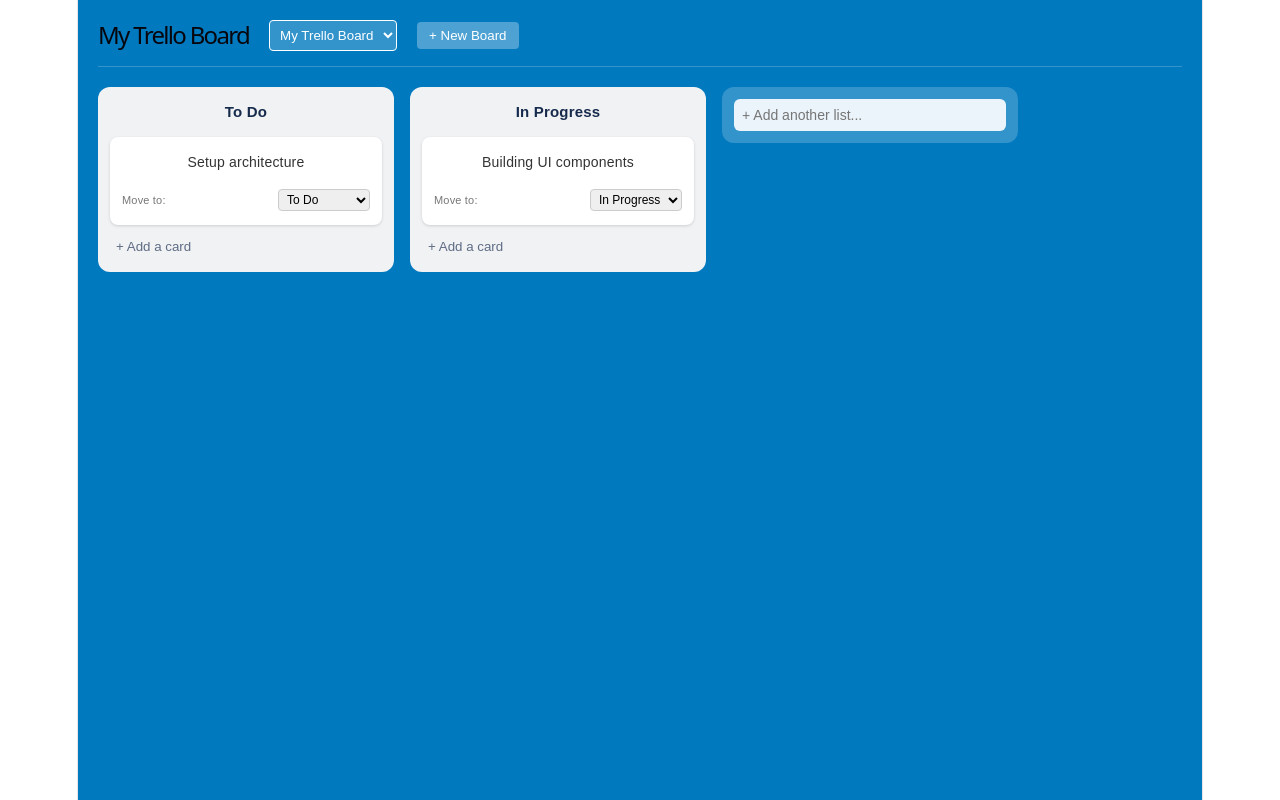
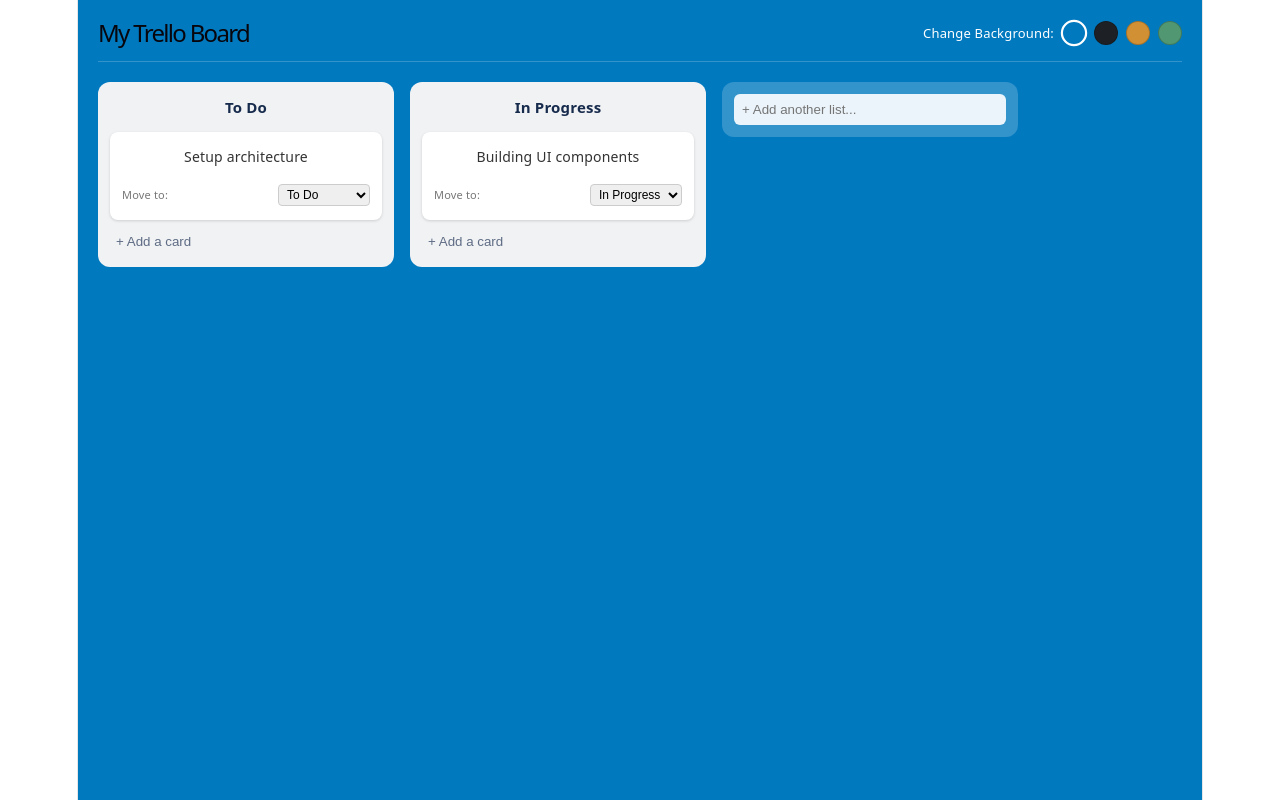
Before and after one commit to najiullah2006/arbisoft, a React (Vite) app: page /boards/b1 in a window 1280 px wide. Built offline with nearby package versions, Linux system fonts and the light colour scheme.

Commit message:
some changes just to check it out.

```diff
--- a/package.json
+++ b/package.json
@@ -11,7 +11,8 @@
   },
   "dependencies": {
     "react": "^19.2.7",
-    "react-dom": "^19.2.7"
+    "react-dom": "^19.2.7",
+    "react-router-dom": "^7.18.1"
   },
   "devDependencies": {
     "@eslint/js": "^10.0.1",
--- a/src/App.jsx
+++ b/src/App.jsx
@@ -1,14 +1,35 @@
 import React from 'react';
+import { BrowserRouter, Routes, Route, Navigate } from 'react-router-dom';
 import { CurrentBoardProvider } from './context/CurrentBoardContext';
-import Board from './components/board'; // matching lowercase from your image_8885c5.png
+import { ThemeProvider } from './context/ThemeContext'; // 👈 1. IMPORT IT HERE
+import { UserProvider } from './context/UserContext';
+import BoardListingPage from './components/BoardListingPage';
+import Board from './components/board';
+import CardDetailsPage from './components/CardDetailsPage';
 
 function App() {
   return (
-    <CurrentBoardProvider>
-      <div className="app-container" style={{ minHeight: '100vh', fontFamily: 'sans-serif', background: '#0079bf', color: '#fff' }}>
-        <Board />
-      </div>
-    </CurrentBoardProvider>
+    <ThemeProvider> {/* 👈 2. WRAP EVERYTHING AT THE VERY TOP */}
+      <UserProvider>
+        <CurrentBoardProvider>
+          <BrowserRouter>
+            <Routes>
+              {/* Redirect home traffic to /boards */}
+              <Route path="/" element={<Navigate to="/boards" replace />} />
+
+              {/* Route: Board Listing page */}
+              <Route path="/boards" element={<BoardListingPage />} />
+
+              {/* Route: Board Details page */}
+              <Route path="/boards/:boardId" element={<Board />} >
+                {/* Nested Route: Card Details modal */}
+                <Route path="card/:cardId" element={<CardDetailsPage />} />
+              </Route>
+            </Routes>
+          </BrowserRouter>
+        </CurrentBoardProvider>
+      </UserProvider>
+    </ThemeProvider>
   );
 }
 
--- a/src/components/board.jsx
+++ b/src/components/board.jsx
@@ -1,12 +1,12 @@
 import React, { useState } from 'react';
 import { useCurrentBoard } from '../context/CurrentBoardContext';
+import { useTheme } from '../context/ThemeContext'; // 👈 Import the theme hook
 import List from './list';
 
 const Board = () => {
-  const { boards, board, setCurrentBoardId, createBoard, createList } = useCurrentBoard();
+  const { board, createList } = useCurrentBoard();
+  const { currentBg, setCurrentBg, colors } = useTheme(); // 👈 Destructure theme states
   const [newListTitle, setNewListTitle] = useState('');
-  const [newBoardName, setNewBoardName] = useState('');
-  const [isCreatingBoard, setIsCreatingBoard] = useState(false);
 
   const handleListSubmit = (e) => {
     e.preventDefault();
@@ -15,49 +15,41 @@
     setNewListTitle('');
   };
 
-  const handleBoardSubmit = (e) => {
-    e.preventDefault();
-    if (!newBoardName.trim()) return;
-    createBoard(newBoardName);
-    setNewBoardName('');
-    setIsCreatingBoard(false);
-  };
+  return (
+    <div style={{
+      padding: '20px',
+      height: '100vh',
+      boxSizing: 'border-box',
+      background: currentBg, // 👈 THE COLOR IS NOW DYNAMIC
+      color: '#fff',
+      transition: 'background 0.3s ease' // Makes color switches smooth
+    }}>
 
-  return (
-    <div style={{ padding: '20px', height: '100vh', boxSizing: 'border-box' }}>
-      {/* Board Navigation Toolbar */}
-      <div style={{ display: 'flex', gap: '20px', alignItems: 'center', marginBottom: '20px', borderBottom: '1px solid rgba(255,255,255,0.2)', paddingBottom: '15px' }}>
+      {/* Header Toolbar */}
+      <div style={{ display: 'flex', justifyContent: 'space-between', alignItems: 'center', marginBottom: '20px', borderBottom: '1px solid rgba(255,255,255,0.2)', paddingBottom: '15px' }}>
         <h1 style={{ margin: 0, fontSize: '24px' }}>{board.name}</h1>
 
-        {/* Dropdown to switch boards */}
-        <select
-          value={board.id}
-          onChange={(e) => setCurrentBoardId(e.target.value)}
-          style={{ padding: '6px', borderRadius: '4px', background: 'rgba(255,255,255,0.2)', color: '#fff', border: '1px solid #fff' }}
-        >
-          {boards.map(b => (
-            <option key={b.id} value={b.id} style={{ color: '#000' }}>{b.name}</option>
+        {/* 🎨 Color Scheme Picker Buttons */}
+        <div style={{ display: 'flex', gap: '8px', alignItems: 'center' }}>
+          <span style={{ fontSize: '13px', fontWeight: '500' }}>Change Background:</span>
+          {Object.entries(colors).map(([key, value]) => (
+            <button
+              key={key}
+              onClick={() => setCurrentBg(value)}
+              style={{
+                width: '24px',
+                height: '24px',
+                borderRadius: '50%',
+                background: value,
+                border: currentBg === value ? '2px solid #fff' : '1px solid rgba(0,0,0,0.2)',
+                cursor: 'pointer',
+                transform: currentBg === value ? 'scale(1.1)' : 'scale(1)',
+                transition: 'transform 0.1s'
+              }}
+              title={key}
+            />
           ))}
-        </select>
-
-        {/* Create Board Modal Form Toggle */}
-        {isCreatingBoard ? (
-          <form onSubmit={handleBoardSubmit} style={{ display: 'flex', gap: '6px' }}>
-            <input
-              type="text"
-              placeholder="New board name..."
-              value={newBoardName}
-              onChange={(e) => setNewBoardName(e.target.value)}
-              style={{ padding: '6px', borderRadius: '4px', border: 'none' }}
-            />
-            <button type="submit" style={{ background: '#61bd4f', border: 'none', color: '#fff', padding: '6px 12px', borderRadius: '4px', cursor: 'pointer' }}>Create</button>
-            <button type="button" onClick={() => setIsCreatingBoard(false)} style={{ background: 'none', border: 'none', color: '#fff', cursor: 'pointer' }}>✕</button>
-          </form>
-        ) : (
-          <button onClick={() => setIsCreatingBoard(true)} style={{ background: 'rgba(255,255,255,0.3)', border: 'none', color: '#fff', padding: '6px 12px', borderRadius: '4px', cursor: 'pointer' }}>
-            + New Board
-          </button>
-        )}
+        </div>
       </div>
 
       {/* Main Grid View of Columns */}
@@ -66,7 +58,7 @@
           <List key={list.id} list={list} />
         ))}
 
-        {/* Spec: Inline Form to Create List */}
+        {/* Add list form wrapper */}
         <div style={{ background: 'rgba(255,255,255,0.2)', width: '272px', padding: '12px', borderRadius: '12px' }}>
           <form onSubmit={handleListSubmit} style={{ display: 'flex', flexDirection: 'column', gap: '8px' }}>
             <input
@@ -74,13 +66,8 @@
               placeholder="+ Add another list..."
               value={newListTitle}
               onChange={(e) => setNewListTitle(e.target.value)}
-              style={{ padding: '8px', borderRadius: '6px', border: 'none', background: 'rgba(255,255,255,0.9)' , color: '#333', fontSize: '14px' }}
+              style={{ padding: '8px', borderRadius: '6px', border: 'none', background: 'rgba(255,255,255,0.9)', color: '#000' }}
             />
-            {newListTitle.trim() && (
-              <button type="submit" style={{ background: '#61bd4f', color: '#fff', border: 'none', padding: '6px', borderRadius: '4px', cursor: 'pointer', fontWeight: 'bold' }}>
-                Add List
-              </button>
-            )}
           </form>
         </div>
       </div>
--- /dev/null
+++ b/src/context/ThemeContext.jsx
@@ -0,0 +1,23 @@
+import React, { createContext, useContext, useState } from 'react';
+
+const ThemeContext = createContext();
+
+export const ThemeProvider = ({ children }) => {
+  // Available color presets
+  const colors = {
+    trelloBlue: '#0079bf',
+    charcoal: '#1d2125',
+    sunsetOrange: '#d29034',
+    forestGreen: '#519872',
+  };
+
+  const [currentBg, setCurrentBg] = useState(colors.trelloBlue);
+
+  return (
+    <ThemeContext.Provider value={{ currentBg, setCurrentBg, colors }}>
+      {children}
+    </ThemeContext.Provider>
+  );
+};
+
+export const useTheme = () => useContext(ThemeContext);
--- /dev/null
+++ b/src/context/UserContext.jsx
@@ -0,0 +1,20 @@
+import React, { createContext, useContext, useState } from 'react';
+
+const UserContext = createContext();
+
+export const UserProvider = ({ children }) => {
+  // Hardcoded profile details to meet the spec
+  const [user] = useState({
+    name: 'Najiullah Qureshi',
+    initials: 'NQ',
+    avatarColor: '#e05a47'
+  });
+
+  return (
+    <UserContext.Provider value={{ user }}>
+      {children}
+    </UserContext.Provider>
+  );
+};
+
+export const useUser = () => useContext(UserContext);
```
Also changed, not shown: 1 other file (tests, documents, lock files or other folders).
